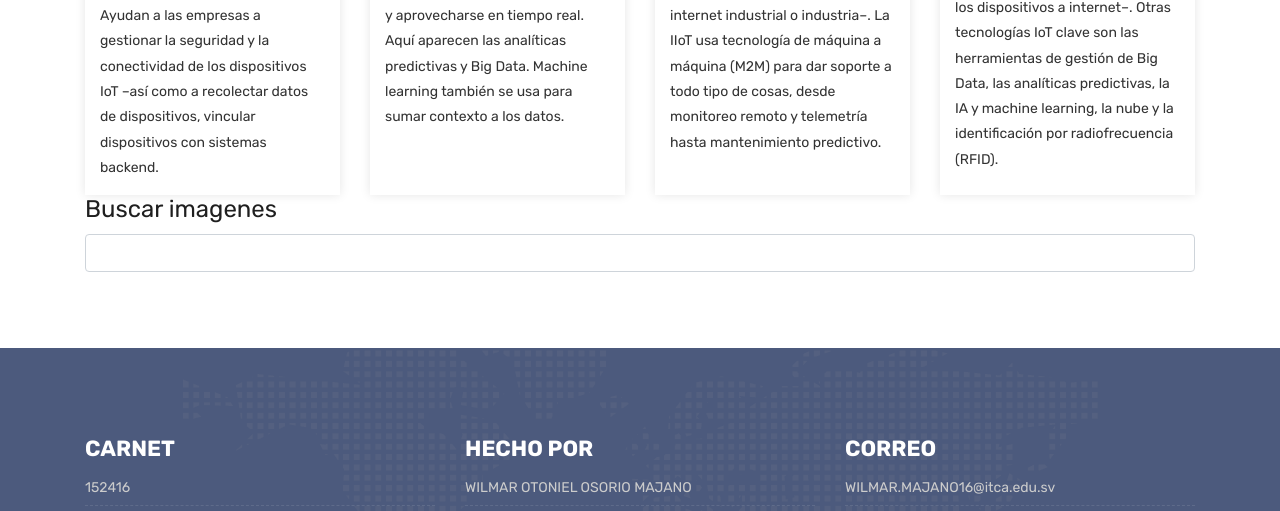
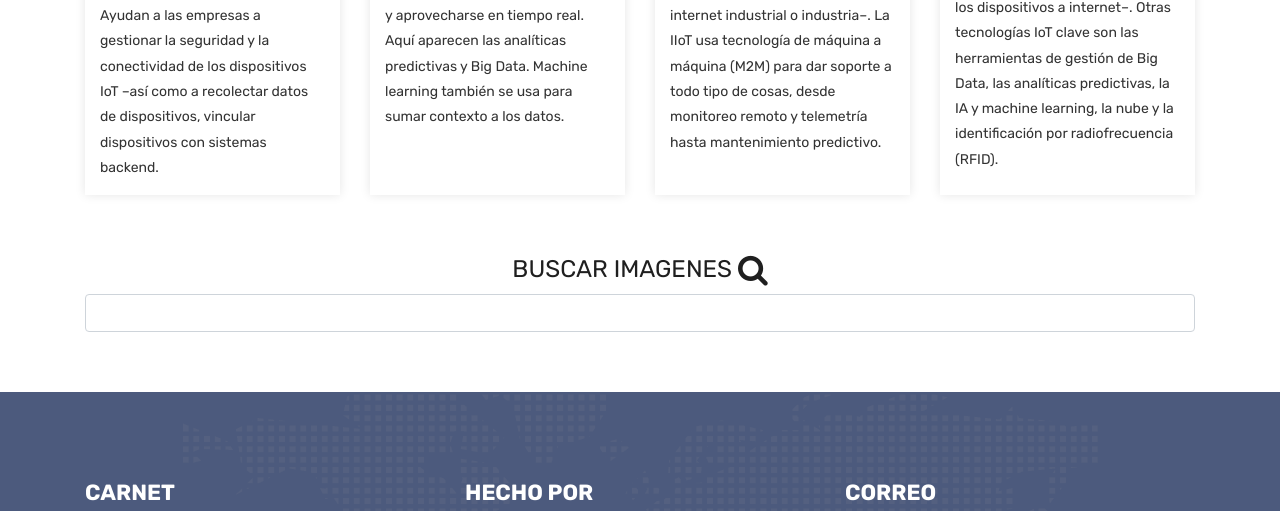
Before and after one commit to NataliaR3/ProyectoDWA, a plain HTML site: page ProyectoDWA2.0/html/blog.html in a window 1280 px wide. Shown: the part 2473-2984 px from the top of the page. Drawn offline with Linux system fonts and the light colour scheme; a script that the page names is missing.

Commit message:
lupa
lupa

```diff
--- a/ProyectoDWA2.0/html/blog.html
+++ b/ProyectoDWA2.0/html/blog.html
@@ -324,10 +324,13 @@
 					</div>
 				</div>
 			</div>
+		</div>
+	</div>
 
-			<div class="row">
+		<div class="container">
+            <div class="section-title row text-center">
                 <div class="col-md-12">
-						<h1>Buscar imagenes</h1>
+					<h1>BUSCAR IMAGENES <i class="fa fa-search fa-lg" aria-hidden="true"></i></h1>
 				<div class="form-group">
 					<input
 						type="text"
@@ -347,8 +350,8 @@
 				</div>
 			</div>
 		</div>
-		</div>
-	</div>
+
+
 
     <footer class="footer">
         <div class="container">
```
Lines whose indentation alone changed are shown as unchanged.
